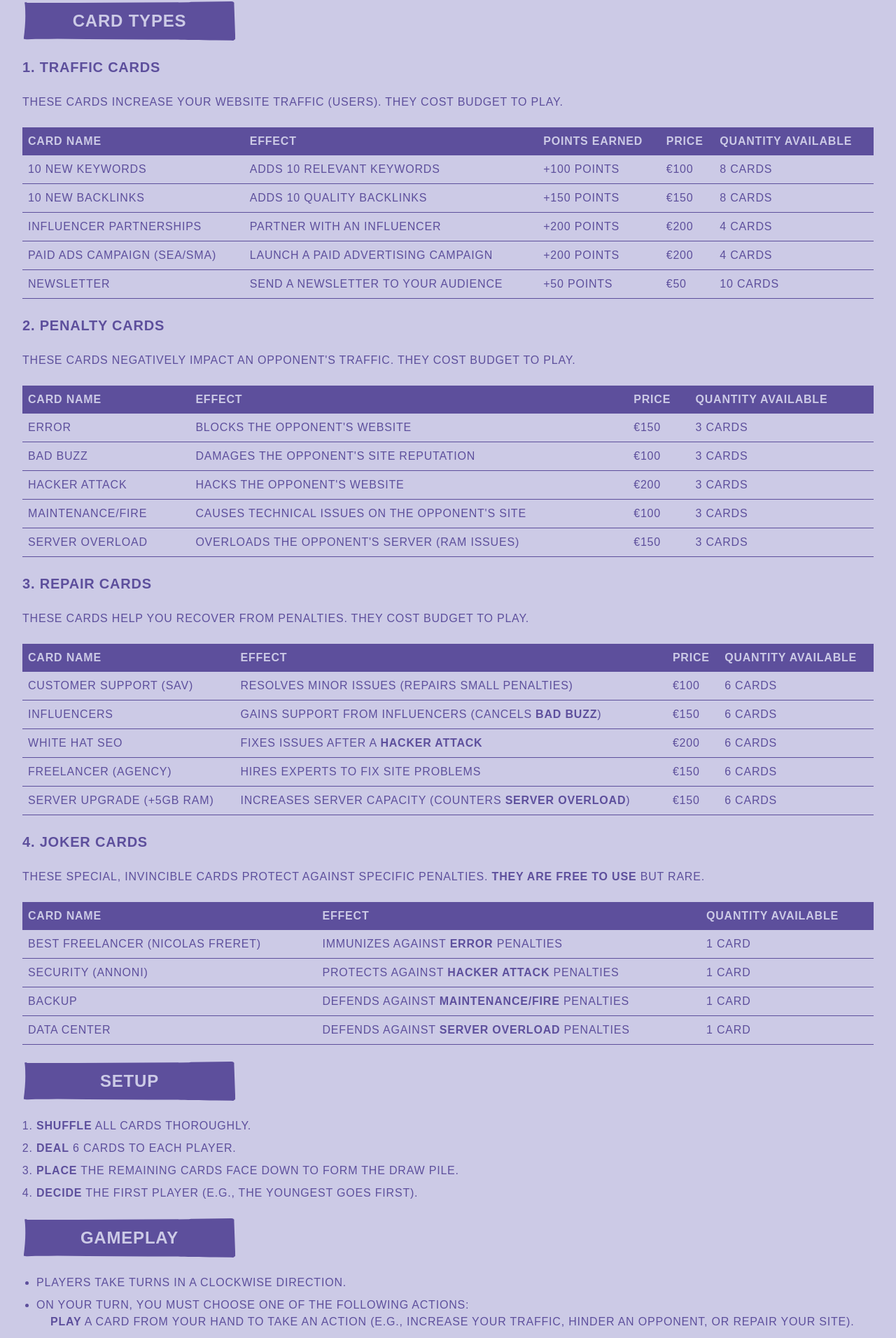
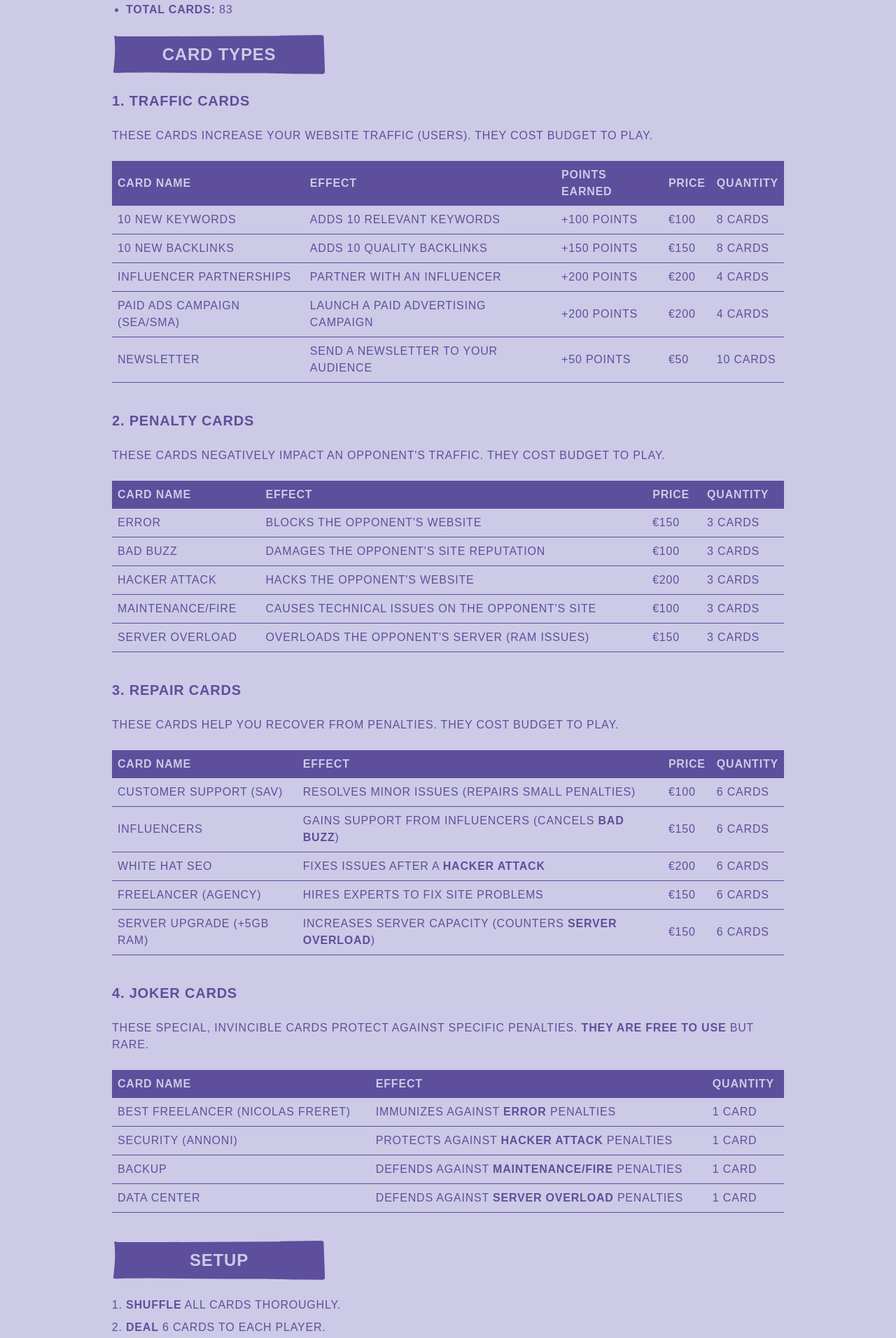
Before and after one commit to LouisLSCHVN/from-zero-to-seo, a Nuxt app: page /rules in a window 1280 px wide. Shown: the part 542-2454 px from the top of the page at 70% size. Built offline with nearby package versions, Linux system fonts and the light colour scheme; what @inspira-ui/plugins would draw is missing.

Commit message:
📱 Make the responsive for Rules

```diff
--- a/app/pages/rules.vue
+++ b/app/pages/rules.vue
@@ -1,8 +1,9 @@
 <template>
+    <div class="flex flex-col items-center justify-center min-w-full md:min-w-0 overflow-hidden">
         <AppBackButton />
-  <article id="94289625-3517-4d44-8e87-54b37d35fa7c" class="tracking-wider pt-32 page sans min-h-screen bg-secondary text-primary p-8">
+        <article id="94289625-3517-4d44-8e87-54b37d35fa7c" class="tracking-wider pt-32 w-full max-w-prose md:max-w-5xl page sans min-h-screen bg-secondary text-primary p-8">
             <header class="mb-8">
-      <h1 class="page-title text-4xl font-bold text-primary mb-2">Rules - From Zero To SEO</h1>
+            <h1 class="page-title text-4xl font-bold text-primary mb-10 h-11 pb-20 text-center">Rules - From Zero To SEO</h1>
             <p class="page-description"></p>
           </header>
           <div class="page-body space-y-6">
@@ -25,6 +26,7 @@
             </strong></h2>
             <h3 id="9db294a1-2237-4e63-8174-9c967b2fd6af" class="text-xl font-bold mb-2"><strong>1. Traffic Cards</strong></h3>
             <p id="a1a87f9a-6dd7-4a37-8a0c-c95f7053a7f7" class="text-primary mb-4">These cards increase your website traffic (users). They cost budget to play.</p>
+            <div class="overflow-x-auto">
             <table id="5265b761-1321-4b0e-9ce6-f2864277afa2" class="simple-table w-full border-collapse mb-4">
               <thead class="bg-primary text-secondary">
                 <tr>
@@ -32,7 +34,7 @@
                   <th class="p-2 text-left">Effect</th>
                   <th class="p-2 text-left">Points Earned</th>
                   <th class="p-2 text-left">Price</th>
-            <th class="p-2 text-left">Quantity Available</th>
+                  <th class="p-2 text-left">Quantity</th>
                 </tr>
               </thead>
               <tbody>
@@ -73,15 +75,17 @@
                 </tr>
               </tbody>
             </table>
+            </div>
             <h3 id="e04efbe9-97eb-4685-9f6e-9aa5b07c6610" class="text-xl font-bold mb-2"><strong>2. Penalty Cards</strong></h3>
             <p id="a34251a5-b787-4b3f-be7d-303ce610a026" class="text-primary mb-4">These cards negatively impact an opponent's traffic. They cost budget to play.</p>
-      <table id="3049936c-937e-4508-916c-2a434ab50239" class="simple-table w-full border-collapse mb-4">
+            <div class="overflow-x-auto">
+            <table id="3049936c-937e-4508-916c-2a434ab50239" class="simple-table w-full border-collapse mb-4 overflow-x-auto">
               <thead class="bg-primary text-secondary">
                 <tr>
                   <th class="p-2 text-left">Card Name</th>
                   <th class="p-2 text-left">Effect</th>
                   <th class="p-2 text-left">Price</th>
-            <th class="p-2 text-left">Quantity Available</th>
+                  <th class="p-2 text-left">Quantity</th>
                 </tr>
               </thead>
               <tbody>
@@ -117,15 +121,17 @@
                 </tr>
               </tbody>
             </table>
+            </div>
             <h3 id="e32558c3-9394-41f3-bea1-6414b3da3166" class="text-xl font-bold mb-2"><strong>3. Repair Cards</strong></h3>
             <p id="6f33be13-f752-4897-931e-fff115b91fe2" class="text-primary mb-4">These cards help you recover from penalties. They cost budget to play.</p>
-      <table id="f3164a8c-344f-40ec-99c4-279422fd9966" class="simple-table w-full border-collapse mb-4">
+            <div class="overflow-x-auto">
+            <table id="f3164a8c-344f-40ec-99c4-279422fd9966" class="simple-table w-full border-collapse mb-4 overflow-x-auto">
               <thead class="bg-primary text-secondary">
                 <tr>
                   <th class="p-2 text-left">Card Name</th>
                   <th class="p-2 text-left">Effect</th>
                   <th class="p-2 text-left">Price</th>
-            <th class="p-2 text-left">Quantity Available</th>
+                  <th class="p-2 text-left">Quantity</th>
                 </tr>
               </thead>
               <tbody>
@@ -161,14 +167,16 @@
                 </tr>
               </tbody>
             </table>
+            </div>
             <h3 id="1c298602-2c25-4ce7-9aa1-eca8b908109d" class="text-xl font-bold mb-2"><strong>4. Joker Cards</strong></h3>
             <p id="23df9d82-dd32-4148-add3-51e6db00d6f9" class="text-primary mb-4">These special, invincible cards protect against specific penalties. <strong>They are free to use</strong> but rare.</p>
-      <table id="5a9af5cb-33ff-40c5-b3e4-90242eecb1ae" class="simple-table w-full border-collapse mb-4">
+            <div class="overflow-x-auto">
+            <table id="5a9af5cb-33ff-40c5-b3e4-90242eecb1ae" class="simple-table w-full border-collapse mb-4 overflow-x-auto">
               <thead class="bg-primary text-secondary">
                 <tr>
                   <th class="p-2 text-left">Card Name</th>
                   <th class="p-2 text-left">Effect</th>
-            <th class="p-2 text-left">Quantity Available</th>
+                  <th class="p-2 text-left">Quantity</th>
                 </tr>
               </thead>
               <tbody>
@@ -194,6 +202,7 @@
                 </tr>
               </tbody>
             </table>
+            </div>
             <h2 id="f7d739a7-1e38-48e6-aeae-dfb1b9b28ccf" class="text-2xl font-bold mb-4"><strong>
               <AppRulesTitle name="Setup" />
             </strong></h2>
@@ -230,7 +239,8 @@
               <li><strong>Budget Gain:</strong> At the end of each turn, players earn additional budget based on their current traffic (users).</li>
             </ul>
             <h3 id="a1ccb6bd-21a2-4e46-887a-5bc0bd3a781c" class="text-xl font-bold mb-2"><strong>Budget Chart</strong></h3>
-      <table id="17877269-9de7-4c84-9e88-64915a4a88dd" class="simple-table w-full border-collapse mb-4">
+            <div class="overflow-x-auto">
+            <table id="17877269-9de7-4c84-9e88-64915a4a88dd" class="simple-table w-full border-collapse mb-4 overflow-x-auto">
               <thead class="bg-primary text-secondary">
                 <tr>
                   <th class="p-2 text-left">User Range (Points)</th>
@@ -260,6 +270,7 @@
               </tr>
             </tbody>
           </table>
+          </div>
           <p class="text-primary mb-4"><strong>Example:</strong> If you have 350 users at the end of your turn, you earn €100 to add to your budget.</p>
           <h2 class="text-2xl font-bold mb-4"><strong>
               <AppRulesTitle name="Special Rules" />
@@ -289,4 +300,5 @@
           </ul>
         </div>
       </article>
+    </div>
 </template>
```
Lines whose indentation alone changed are shown as unchanged.
